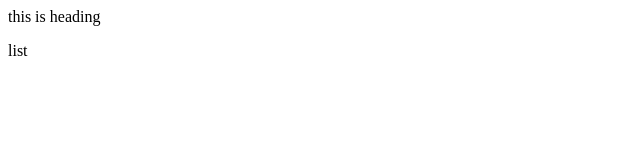
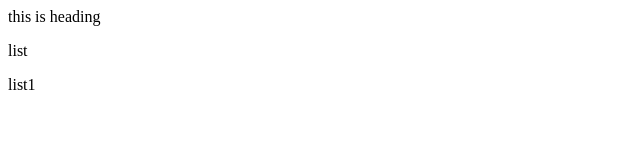
Before and after one commit to vinod73950/narvee, a plain HTML site: page order.html in a window 1280 px wide. Shown: the full height of the page, 0-640 px from the left. Drawn offline with Linux system fonts and the light colour scheme.

Commit message:
order page add

```diff
--- a/order.html
+++ b/order.html
@@ -8,6 +8,6 @@
 <body>
   this is heading
     <p>list</p>
-
+    <p>list1</p>
 </body>
 </html>
```
